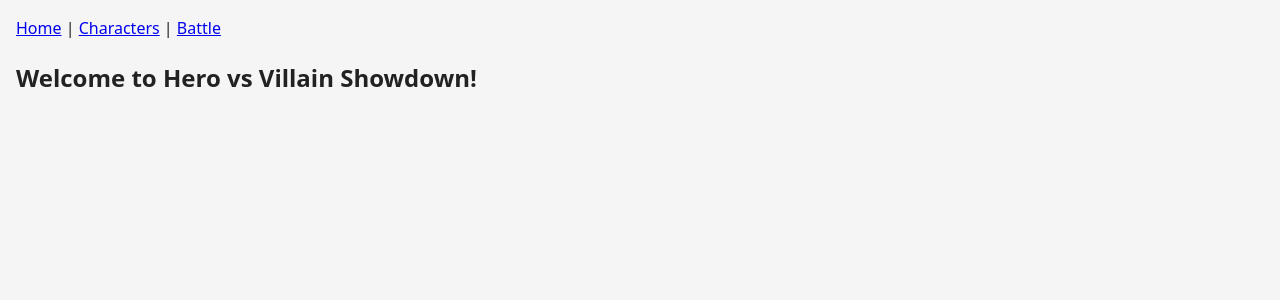
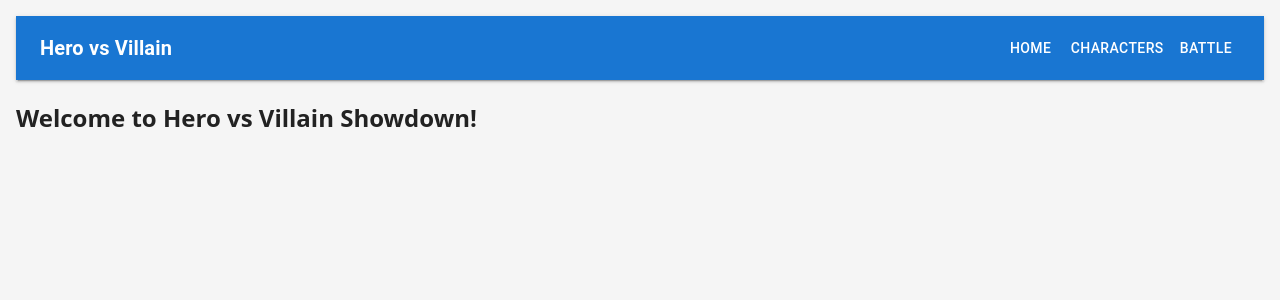
Before and after one commit to nrathbone-turing/hero-vs-villain-rps-showdown, a React (Vite) app in the folder client/: page / in a window 1280 px wide. Shown: the top 300 px of the page. Built offline with nearby package versions, Linux system fonts and the light colour scheme.

Commit message:
feat: add global MUI AppBar navigation with test ids

```diff
--- a/client/src/App.jsx
+++ b/client/src/App.jsx
@@ -1,24 +1,38 @@
 // App.jsx
-// Root component with navigation and routing.
+// Root component with global navigation and routing.
 
-import React from 'react'
-import { Routes, Route, Link } from 'react-router-dom'
-import Home from './pages/Home'
-import Characters from './pages/Characters'
-import Battle from './pages/Battle'
-import './App.css'
+import React from "react"
+import { Routes, Route, Link } from "react-router-dom"
+import Home from "./pages/Home"
+import Characters from "./pages/Characters"
+import Battle from "./pages/Battle"
+import { AppBar, Toolbar, Typography, Button, Box } from "@mui/material"
+import "./App.css"
 
 function App() {
   return (
     <div id="app">
-      <header>
-        <nav>
-          <Link to="/">Home</Link> |{" "}
-          <Link to="/characters">Characters</Link> |{" "}
-          <Link to="/battle">Battle</Link>
-        </nav>
-      </header>
+      {/* Global Nav */}
+      <AppBar position="static" color="primary" elevation={2}>
+        <Toolbar sx={{ justifyContent: "space-between" }}>
+          <Typography variant="h6" sx={{ fontWeight: "bold" }}>
+            Hero vs Villain
+          </Typography>
+          <Box>
+            <Button color="inherit" component={Link} to="/" data-testid="nav-home">
+              Home
+            </Button>
+            <Button color="inherit" component={Link} to="/characters" data-testid="nav-characters">
+              Characters
+            </Button>
+            <Button color="inherit" component={Link} to="/battle" data-testid="nav-battle">
+              Battle
+            </Button>
+          </Box>
+        </Toolbar>
+      </AppBar>
 
+      {/* Page Routing */}
       <main>
         <Routes>
           <Route path="/" element={<Home />} />
```
